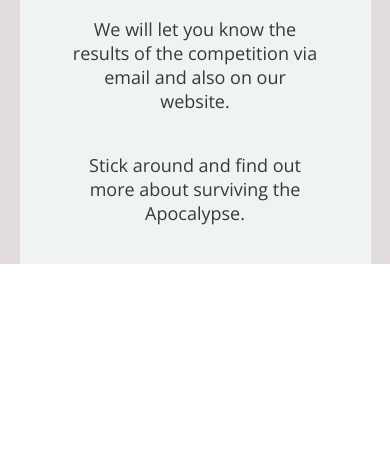
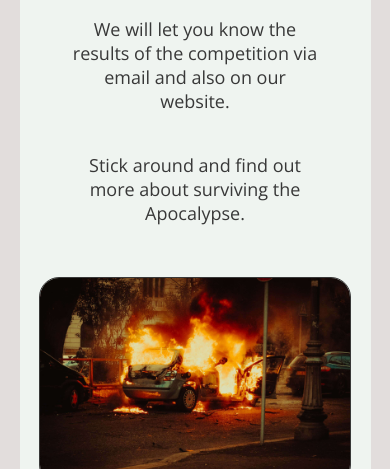
Before and after one commit to Irishbecky91/survival-guild, a plain HTML site: page dump-competition.html in a window 390 px wide. Shown: the part 327-796 px from the top of the page. Drawn offline with nearby package versions, Linux system fonts and the light colour scheme.

Commit message:
Responsiveness Bugs - Issue #1 - All points rectified

```diff
--- a/assets/css/style.css
+++ b/assets/css/style.css
@@ -10,11 +10,13 @@
 .container {
     background-color: #E2DDDC;
     width: 100%;
+    height: 100vh;
 }
 
 .content {
     background-color: #EFF4F0;
     width: 75%;
+    height: 100vh;
     margin: 0 auto;
     background-position: center;
     padding: 5%;
@@ -544,6 +546,13 @@ textarea {
     color: #383838;
 }
 
+.dump-image {
+    width: 50%;
+    margin: 1rem 25% 2rem;
+    border-radius: 20px;
+    border: 1px solid #383838;
+}
+
 
 /* Error Pages */
 /* 404/500 Pages */
@@ -1031,7 +1040,7 @@ footer a {
 }
 
 
-/* For tablets screens 950px wide and down */
+/* For tablet screens 950px wide and down */
 @media screen and (max-width: 950px) {
     .content {
         width: 90%;
@@ -1098,6 +1107,17 @@ footer a {
     }
 
 
+    /* Form Dump Pages */
+.text-dump p {
+    padding: 20px 30px;
+}
+
+.dump-image {
+    width: 80%;
+    margin: 2rem 10% 2rem;
+}
+
+
     /* Error Pages */
     .error-text h1 {
         font-size: 120px;
@@ -1127,13 +1147,15 @@ footer a {
         height: 820px;
     }
 
+
+    /* Back-to-top Button */
     .top-home {
         right: 2%;
         }
 }
 
 
-/* For tablets screens 500px wide and down */
+/* For mobile screens 500px wide and down */
 @media screen and (max-width: 500px) {
     .content {
         width: 90%;
@@ -1198,6 +1220,13 @@ footer a {
     }
 
 
+    /* Form Dump Pages */
+.dump-image {
+    width: 100%;
+    margin: 2rem auto 2rem;
+}
+
+
     /* Error Pages */
     .error-text h1 {
         padding-top: 50px;
@@ -1248,7 +1277,7 @@ footer a {
 
     /* Back-To-Top Button Configuration */
     .top-home {
-        right: 1%;
-        bottom: 5.5%;
+        right: 5px;
+        bottom: 45px;
         }
 }
--- a/dump-competition.html
+++ b/dump-competition.html
@@ -84,6 +84,7 @@
                 <h1 class="text-heading">Thank you for entering our competition!</h1>
                 <p>We will let you know the results of the competition via email and also on our website.</p>
                 <p>Stick around and find out more about surviving the Apocalypse.</p>
+                <img class="dump-image" src="assets/site-images/car-on-fire.png" alt="Image of an ovverturned car on fire">
             </section>
         </div>
     </div>
```
Also changed, not shown: dump-contact.html (+4 -3 lines), assets/site-images/car-on-fire.png (added).
